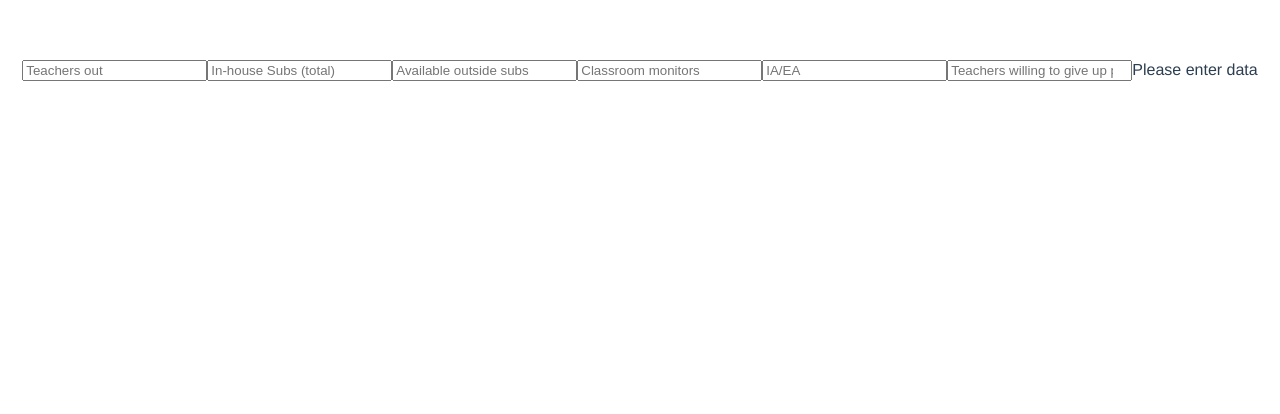
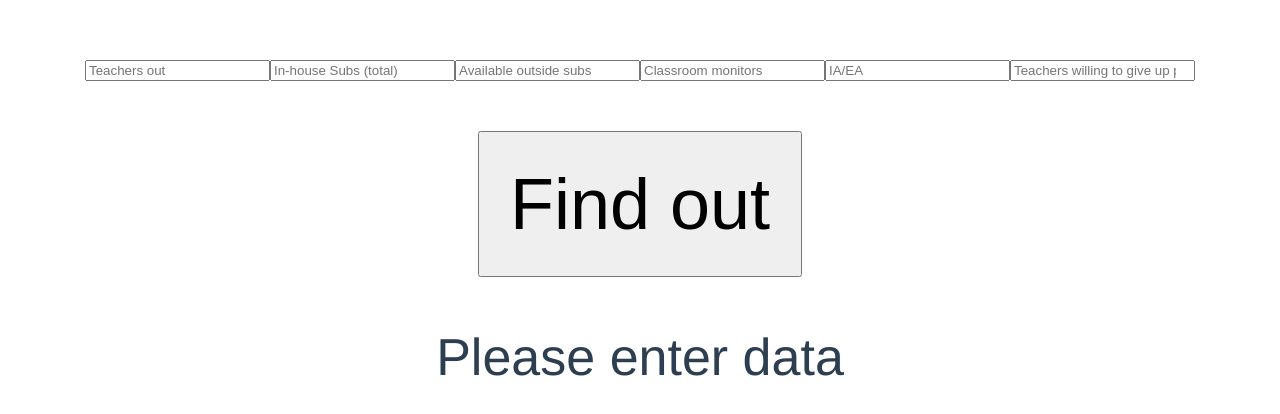
Before and after one commit to SorenNeedsCoffee/OofMeter, a Vue app: page / in a window 1280 px wide. Shown: the top 414 px of the page. Built offline with nearby package versions, Linux system fonts and the light colour scheme.

Commit message:
Add button and bigger text for drama

```diff
--- a/src/components/Input.vue
+++ b/src/components/Input.vue
@@ -1,5 +1,5 @@
 <template>
-  <label v-on:input="calc">
+  <label>
     <input type="number" v-model="a" placeholder="Teachers out" />
     <input type="number" v-model="b" placeholder="In-house Subs (total)" />
     <input type="number" v-model="c" placeholder="Available outside subs" />
@@ -11,7 +11,10 @@
       placeholder="Teachers willing to give up planning"
     />
   </label>
-  <span>{{ display }}</span>
+  <div style="display: flex;justify-content: center;">
+    <button v-on:click="calc" style="display:block;font-size:72px;text-align:center;margin:50px;padding:30px;">Find out</button>
+  </div>
+  <div><span style="font-size:52px;">{{ display }}</span></div>
 </template>
 
 <script>
```
